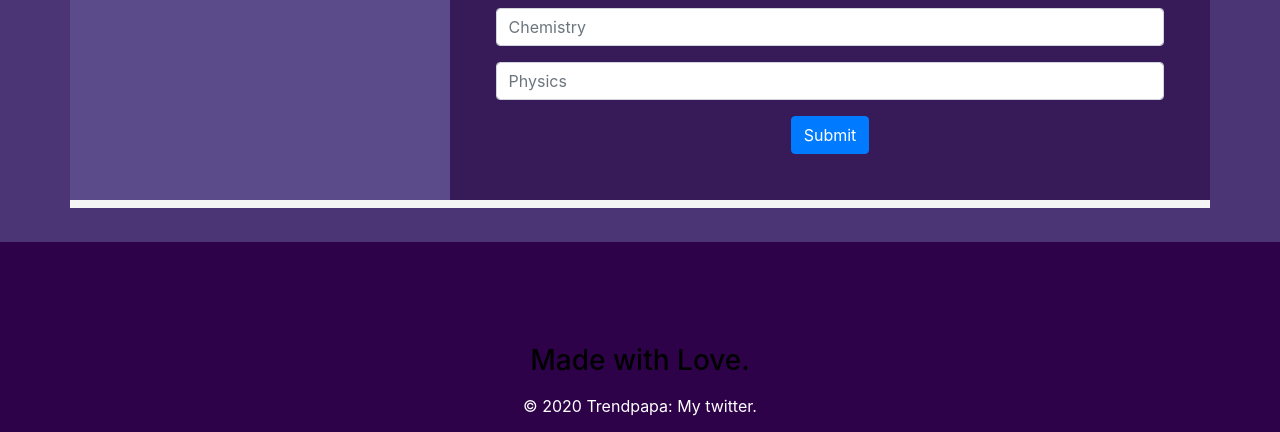
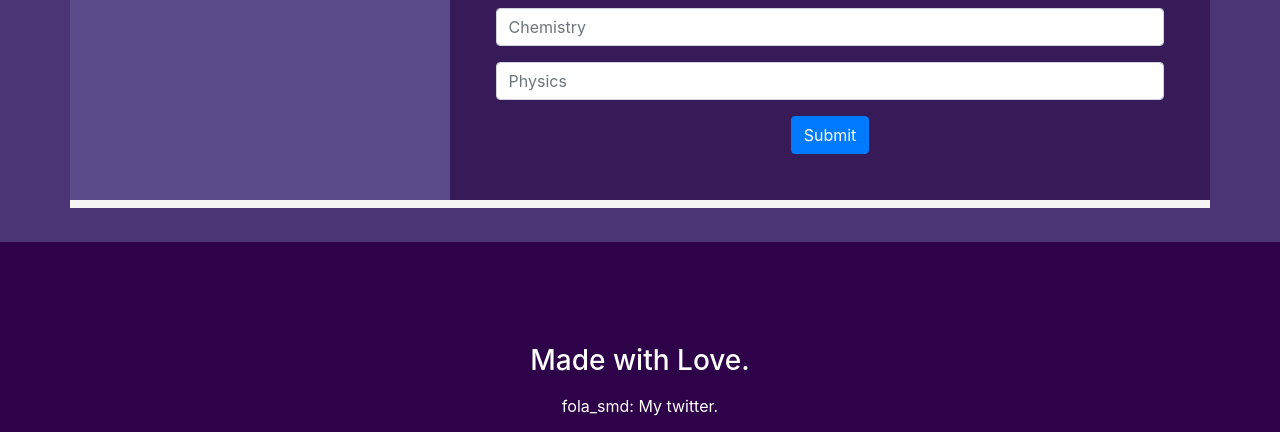
Before and after one commit to fola4/Gradecalc, a plain HTML site: page index.html in a window 1280 px wide. Shown: the part 368-800 px from the top of the page. Drawn offline with nearby package versions, Linux system fonts and the light colour scheme.

Commit message:
Update index.html

```diff
--- a/index.html
+++ b/index.html
@@ -68,11 +68,11 @@
             <!-- Grid container -->
             <div class="container p-2"> </div>
             <!-- Grid container -->
-            <h3 style="color: black;">Made with Love.</h3>
+            <h3 style="color: white;">Made with Love.</h3>
             <!-- Copyright -->
             <div class="text-center p-2" style="background-color: #2E0249;">
-              © 2020 Trendpapa:
-              <a class="text-white" href="https://twitter.com/fola_smd/media">My twitter.</a>
+              fola_smd:
+              <a class="text-white" href="https://twitter.com/fola_smd/media" target="blank">My twitter.</a>
             </div>
             <!-- Copyright -->
           </footer>
```
